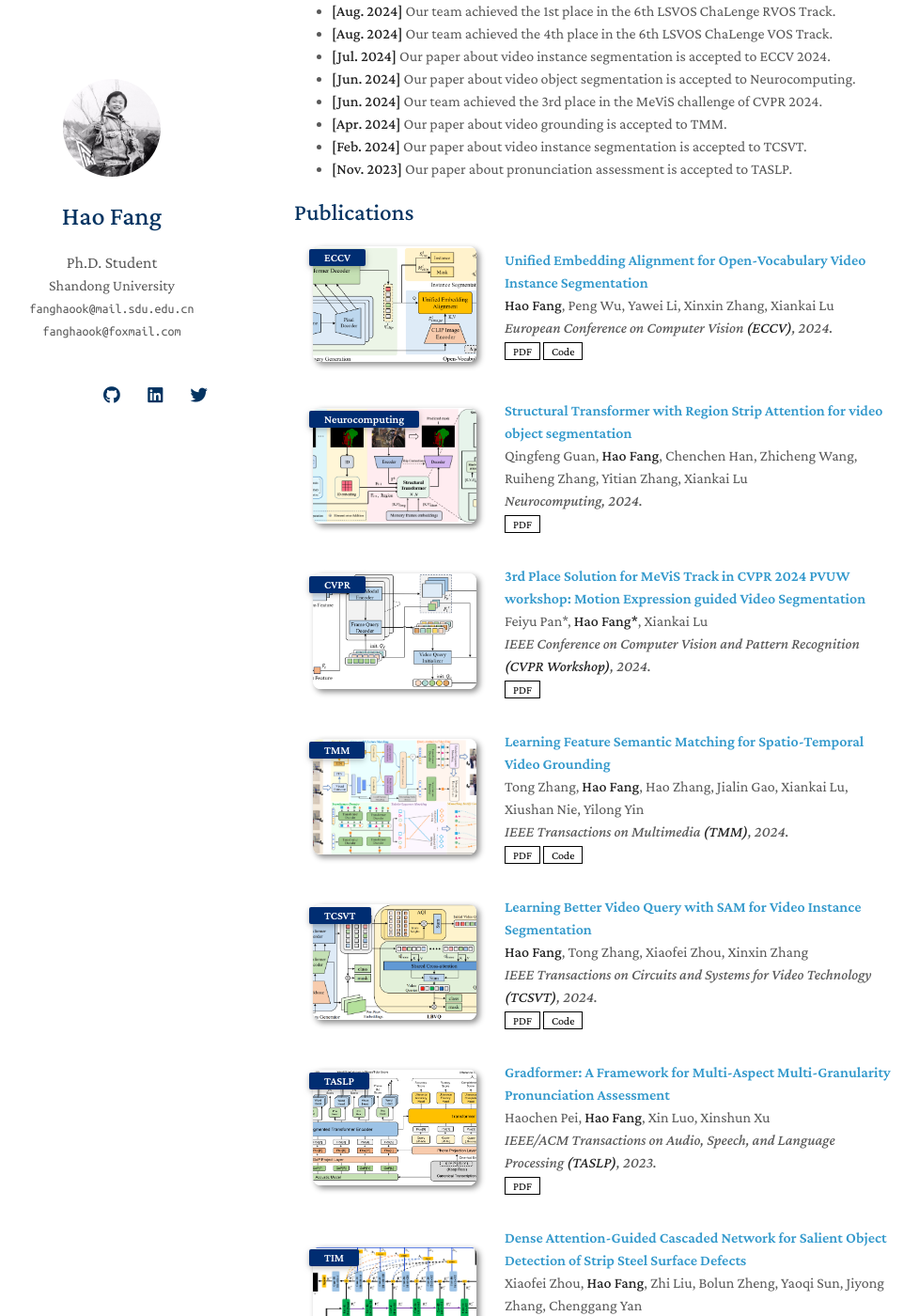
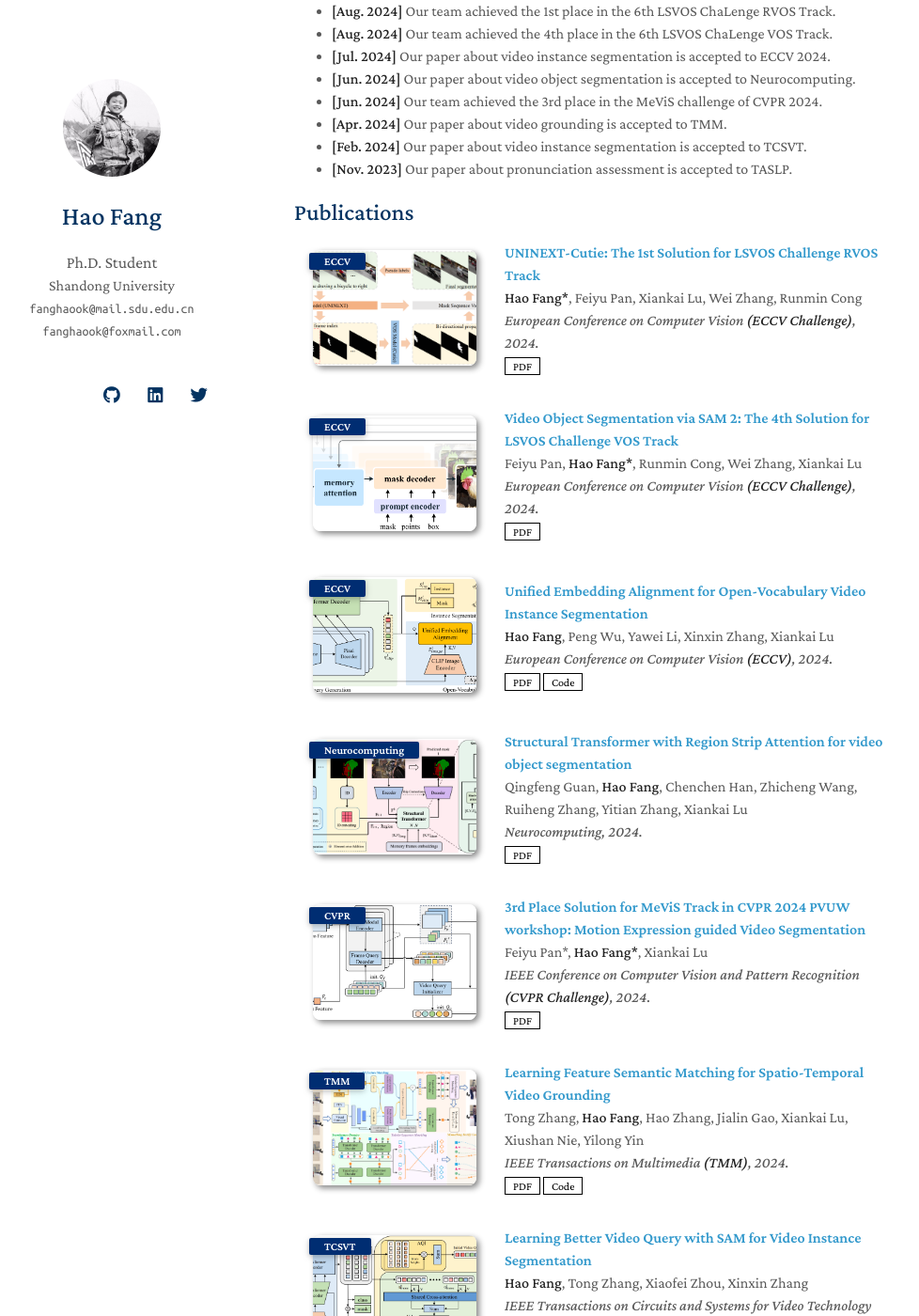
Before and after one commit to fanghaook/fanghaook.github.io, a Jekyll site: the page built from index.md, in a window 1280 px wide and 1400 px high, scrolled down 306 px. Shown: the whole window at 94% size, without its empty margins (157-1135 px from the left). Built offline with Jekyll 4.4.1, drawn with Linux system fonts in a browser that asks for light colours; nearby versions of some CDN libraries; a style sheet for code colours, icons or effects is not loaded; our own code applies the rules of GitHub Pages for plain Markdown files.

Commit message:
Update RVOS and VOS Challenge

```diff
--- a/_data/publications.yml
+++ b/_data/publications.yml
@@ -1,4 +1,18 @@
 main:
+  - title: "UNINEXT-Cutie: The 1st Solution for LSVOS Challenge RVOS Track"
+    authors: <strong>Hao Fang*</strong>, Feiyu Pan, Xiankai Lu, Wei Zhang, Runmin Cong
+    conference_short: ECCV
+    conference: European Conference on Computer Vision <strong>(ECCV Challenge)</strong>, 2024.
+    pdf: https://arxiv.org/pdf/2408.10129
+    image: ./assets/img/UNINEXT-Cutie.png
+
+  - title: "Video Object Segmentation via SAM 2: The 4th Solution for LSVOS Challenge VOS Track"
+    authors: Feiyu Pan, <strong>Hao Fang*</strong>, Runmin Cong, Wei Zhang, Xiankai Lu
+    conference_short: ECCV
+    conference: European Conference on Computer Vision <strong>(ECCV Challenge)</strong>, 2024.
+    pdf: https://arxiv.org/pdf/2408.10125
+    image: ./assets/img/SAM2.png
+
   - title: "Unified Embedding Alignment for Open-Vocabulary Video Instance Segmentation"
     authors: <strong>Hao Fang</strong>, Peng Wu, Yawei Li, Xinxin Zhang, Xiankai Lu
     conference_short: ECCV
@@ -17,7 +31,7 @@ main:
   - title: "3rd Place Solution for MeViS Track in CVPR 2024 PVUW workshop: Motion Expression guided Video Segmentation"
     authors: Feiyu Pan*, <strong>Hao Fang*</strong>, Xiankai Lu
     conference_short: CVPR
-    conference: IEEE Conference on Computer Vision and Pattern Recognition <strong>(CVPR Workshop)</strong>, 2024.
+    conference: IEEE Conference on Computer Vision and Pattern Recognition <strong>(CVPR Challenge)</strong>, 2024.
     pdf: https://arxiv.org/pdf/2406.04842
     image: ./assets/img/MeViS.png
 
```
